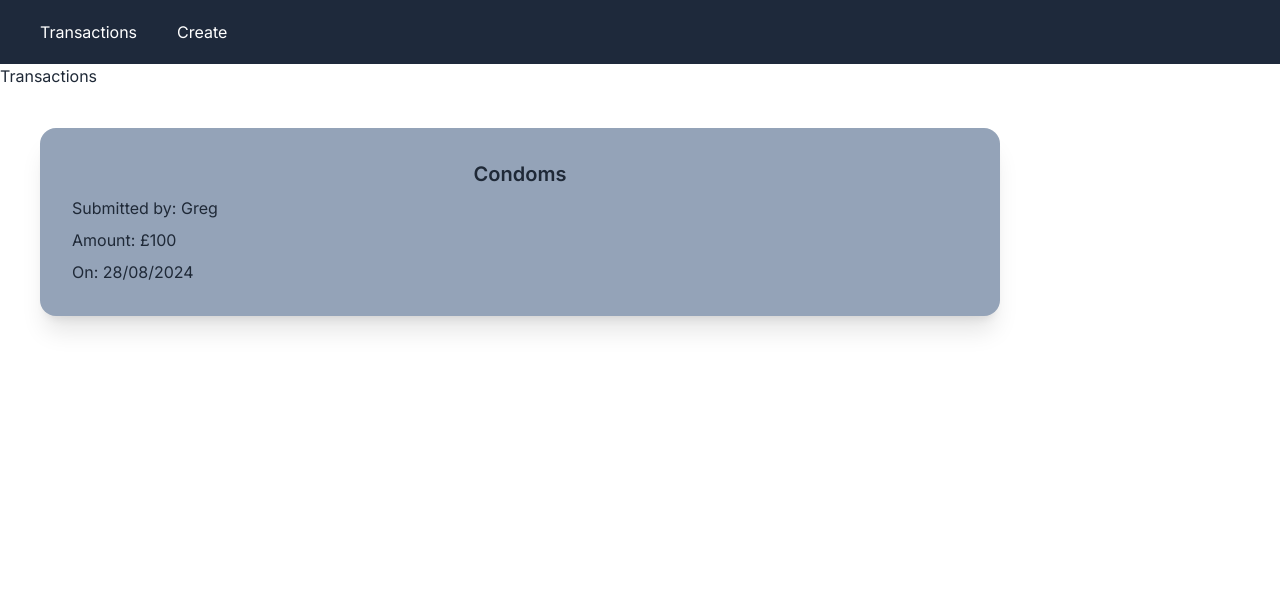
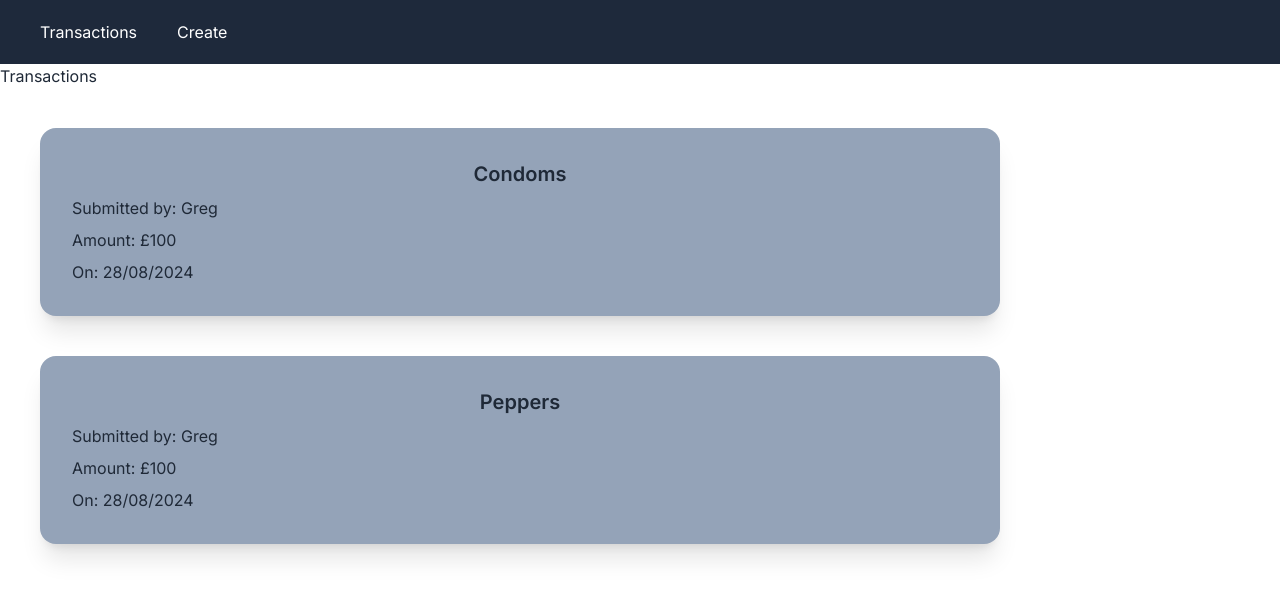
Before and after one commit to greg110902/NextJSCostSharing, a Next.js app: page / in a window 1280 px wide. Shown: the top 598 px of the page. Built offline with nearby package versions, Linux system fonts and the light colour scheme.

Commit message:
added another testing card

```diff
--- a/app/page.js
+++ b/app/page.js
@@ -14,6 +14,14 @@ export default function Home() {
           title={"Condoms"}
           date={"28/08/2024"}
         />
+        <Card
+          transactionID={1}
+          author={"Greg"}
+          affected={"Harry"}
+          amount={100}
+          title={"Peppers"}
+          date={"28/08/2024"}
+        />
       </div>
     </div>
   );
```
